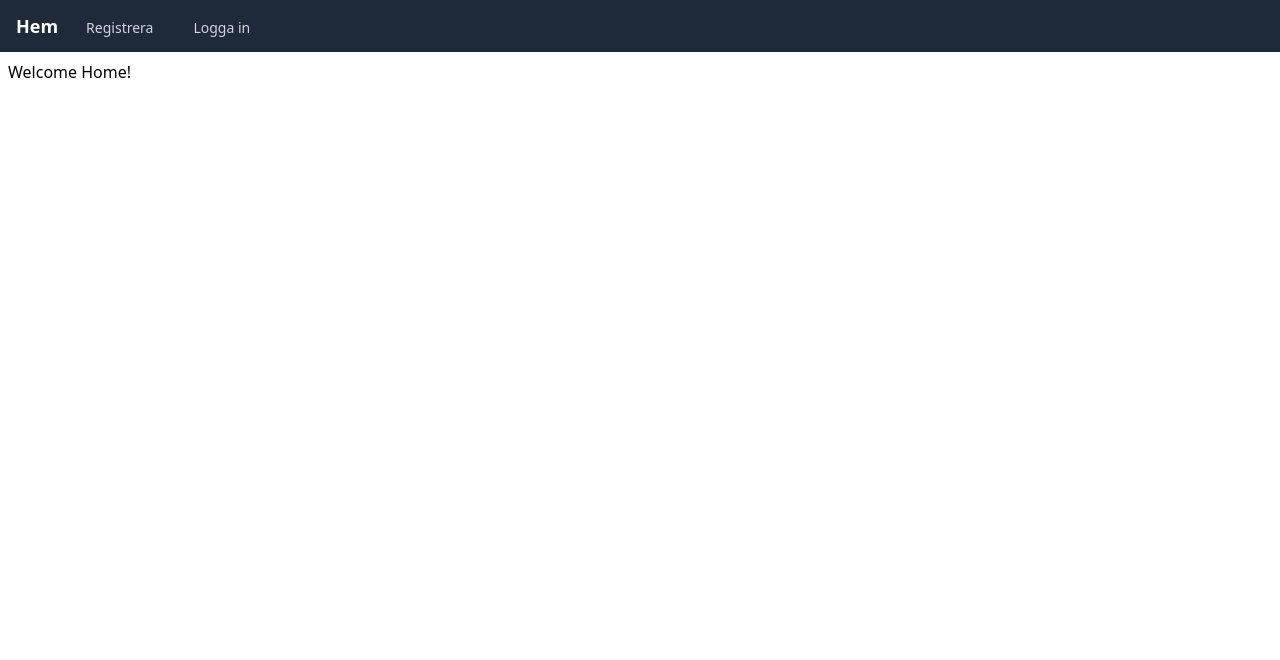
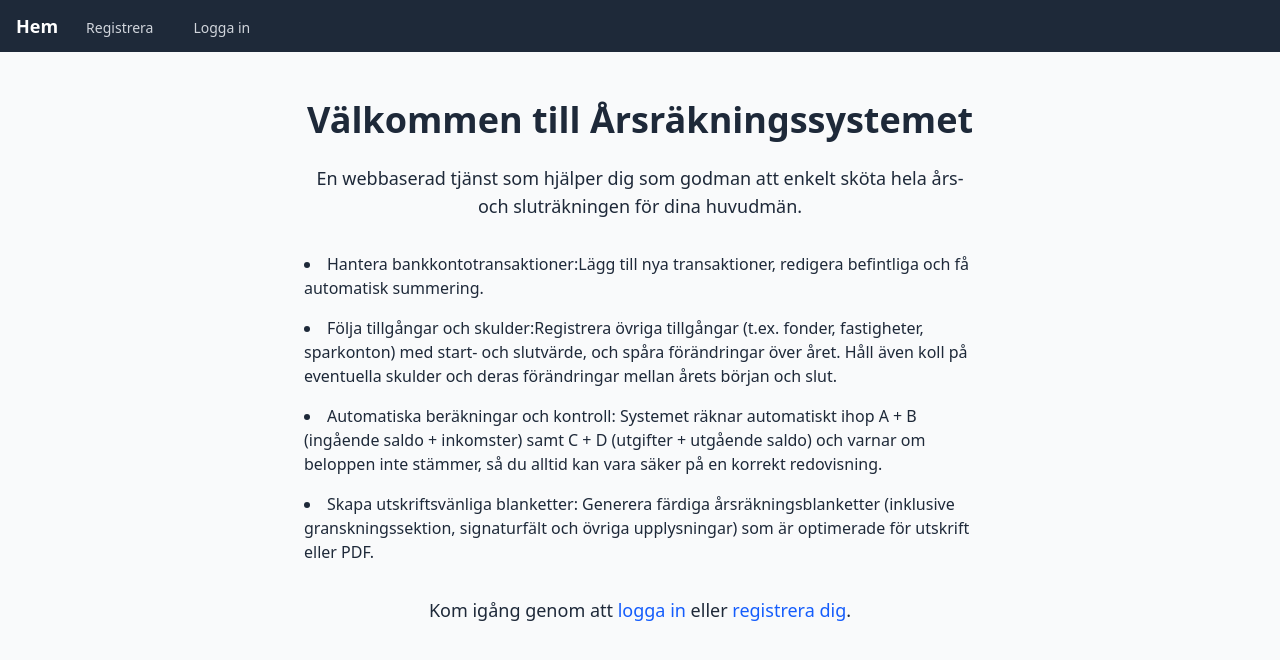
Before and after one commit to ludwig-dev/godmansbok-fe, a React (Vite) app: page / in a window 1280 px wide. Shown: the top 660 px of the page. Built offline with nearby package versions, Linux system fonts and the light colour scheme; no server answers.

Commit message:
Add ProgramOverview component and update routing to use it

```diff
--- /dev/null
+++ b/src/components/UI/ProgramOverview.tsx
@@ -0,0 +1,80 @@
+// src/components/ProgramOverview.tsx
+import React from "react";
+import { useGodmanProfile } from "../../hooks/useGodman";
+
+export default function ProgramOverview() {
+  const {
+    data: godman,
+    isLoading: profileLoading,
+    isError: profileError,
+  } = useGodmanProfile();
+
+  return (
+    <div className="min-h-screen flex flex-col items-center justify-start bg-gray-50 text-gray-800 px-4 py-12">
+      {/* ────────── Rubrik ────────── */}
+      <h1 className="text-4xl font-bold mb-6 text-center">
+        Välkommen till Årsräkningssystemet
+      </h1>
+
+      {/* ────────── Kort introduktion ────────── */}
+      <p className="text-lg mb-8 text-center max-w-2xl">
+        En webbaserad tjänst som hjälper dig som godman att enkelt sköta hela
+        års- och sluträkningen för dina huvudmän.
+      </p>
+
+      {/* ────────── Punktlista över funktioner ────────── */}
+      <ul className="list-disc list-inside space-y-4 text-left max-w-2xl mb-8">
+        <li>
+          <span className="font-medium">Hantera bankkontotransaktioner:</span>
+          Lägg till nya transaktioner, redigera befintliga och få automatisk
+          summering.
+        </li>
+        <li>
+          <span className="font-medium">Följa tillgångar och skulder:</span>
+          Registrera övriga tillgångar (t.ex. fonder, fastigheter, sparkonton)
+          med start- och slutvärde, och spåra förändringar över året. Håll även
+          koll på eventuella skulder och deras förändringar mellan årets början
+          och slut.
+        </li>
+        <li>
+          <span className="font-medium">
+            Automatiska beräkningar och kontroll:
+          </span>{" "}
+          Systemet räknar automatiskt ihop A + B (ingående saldo + inkomster)
+          samt C + D (utgifter + utgående saldo) och varnar om beloppen inte
+          stämmer, så du alltid kan vara säker på en korrekt redovisning.
+        </li>
+        <li>
+          <span className="font-medium">
+            Skapa utskriftsvänliga blanketter:
+          </span>{" "}
+          Generera färdiga årsräkningsblanketter (inklusive granskningssektion,
+          signaturfält och övriga upplysningar) som är optimerade för utskrift
+          eller PDF.
+        </li>
+      </ul>
+
+      {/* ────────── Villkorad knapp ────────── */}
+      {!profileLoading && godman ? (
+        <a
+          href="/clients"
+          className="inline-block px-8 py-3 bg-blue-600 text-white text-lg font-medium rounded-lg hover:bg-blue-700 transition mb-4"
+        >
+          Gå till Klienter
+        </a>
+      ) : (
+        <p className="text-lg font-medium mb-4 text-center">
+          Kom igång genom att{" "}
+          <a href="/login" className="text-blue-600 hover:underline">
+            logga in
+          </a>{" "}
+          eller{" "}
+          <a href="/register" className="text-blue-600 hover:underline">
+            registrera dig
+          </a>
+          .
+        </p>
+      )}
+    </div>
+  );
+}
--- a/src/routes/index.tsx
+++ b/src/routes/index.tsx
@@ -1,13 +1,6 @@
-import { createFileRoute } from '@tanstack/react-router'
+import { createFileRoute } from "@tanstack/react-router";
+import ProgramOverview from "../components/UI/ProgramOverview";
 
-export const Route = createFileRoute('/')({
-  component: Index,
-})
-
-function Index() {
-  return (
-    <div className="p-2">
-      <h3>Welcome Home!</h3>
-    </div>
-  )
-}
+export const Route = createFileRoute("/")({
+  component: ProgramOverview,
+});
```
